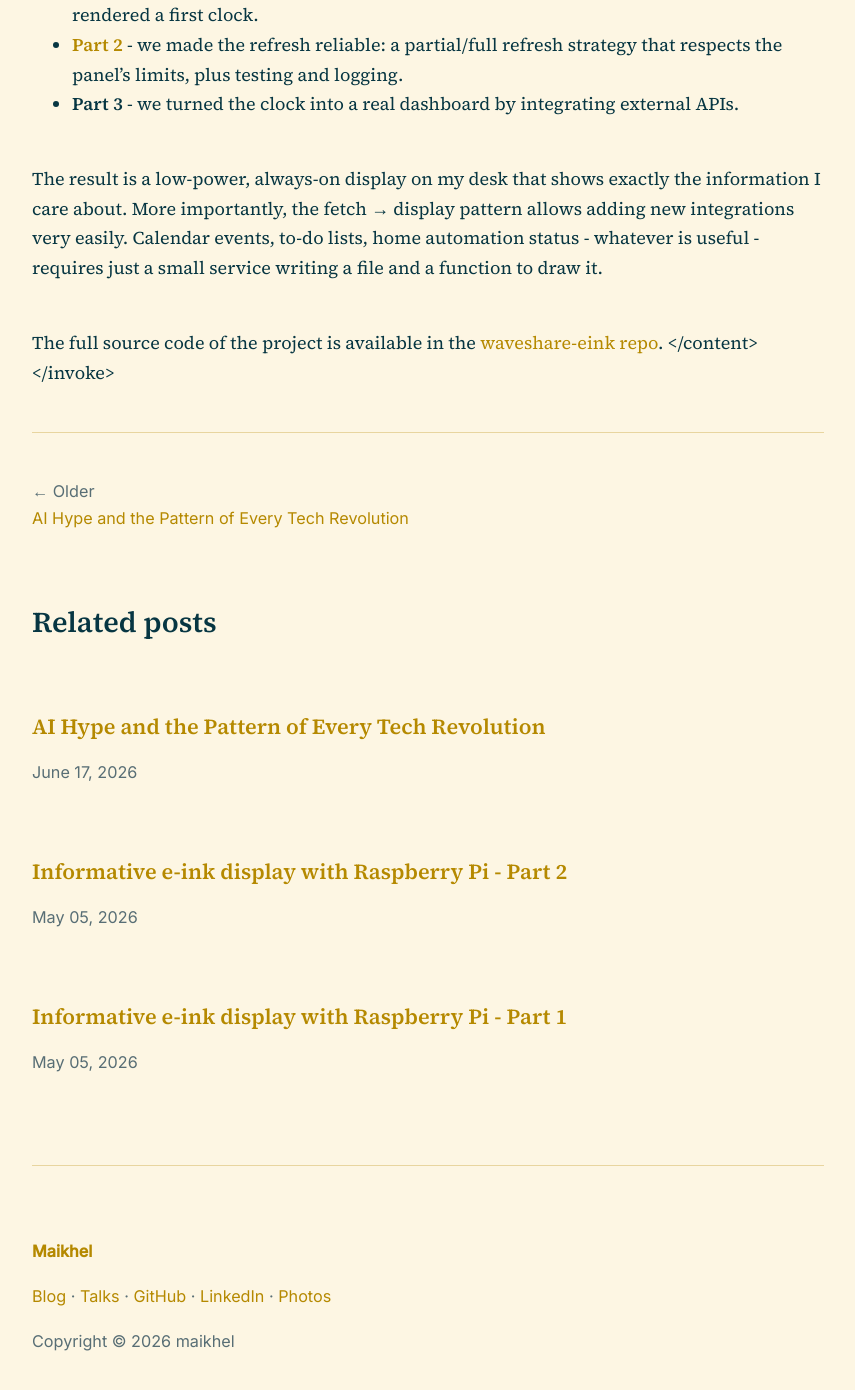
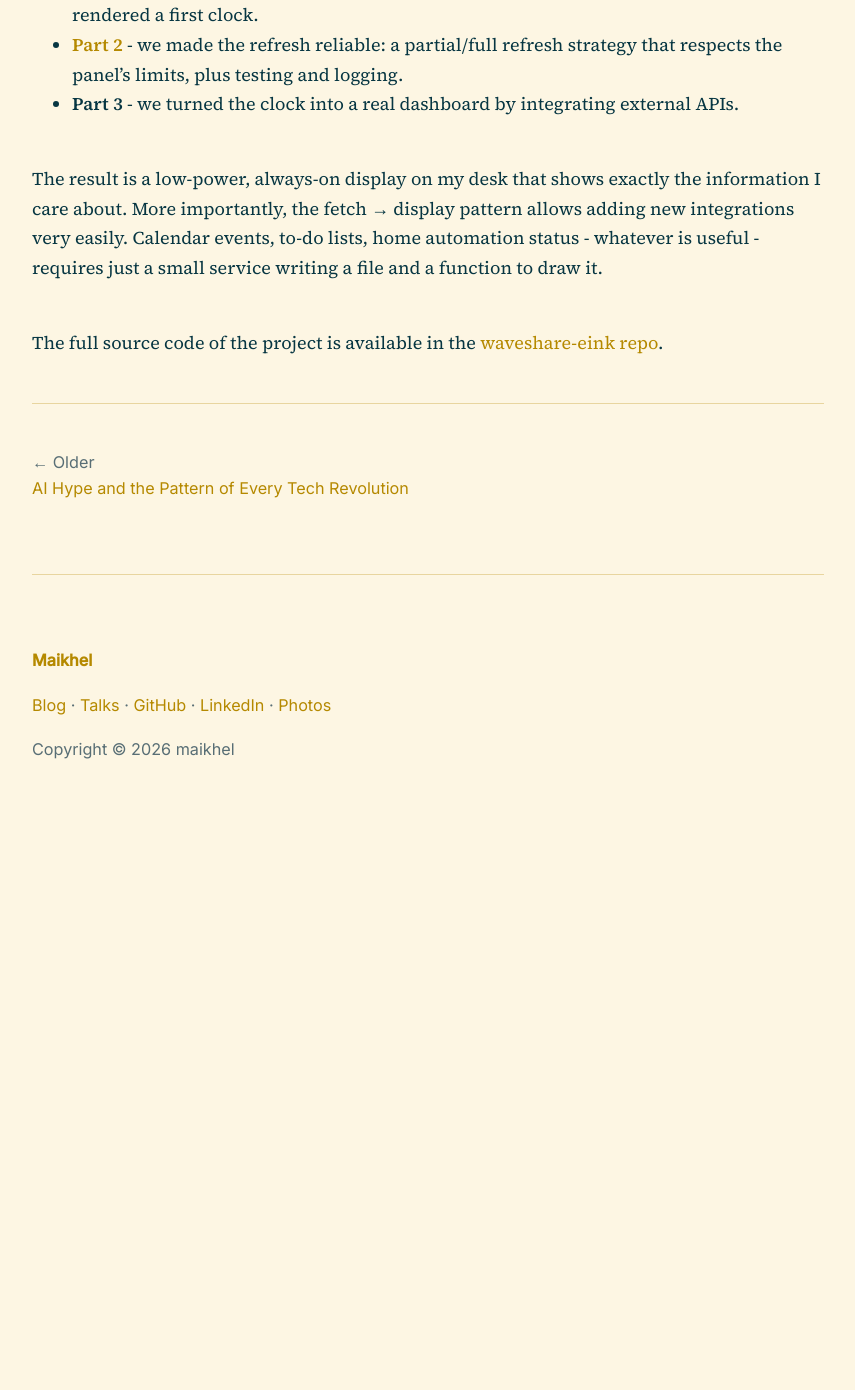
Before and after one commit to maikhel/maikhel.github.io, a Jekyll site: the page built from _posts/2026-06-26-informative-e-ink-display-with-raspberry-pi-part-3.md, in a window 1280 px wide and 1400 px high, scrolled down 13926 px. Shown: the top 1390 px of the window, without its empty margins (212-1067 px from the left). Built offline with Jekyll 4.4.1, drawn with Linux system fonts in a browser that asks for light colours; after the commit the page ends 14734 px from its top, so only the background shows below that.

Commit message:
Remove stray tool-call artifact and Related posts section
- Delete leftover </content></invoke> lines at the end of the e-ink
  part 3 post.
- Drop the Related posts section: with broad tags like 'engineering'
  the matches were mostly noise, series posts already cross-link
  manually, and tag links cover topic discovery. Keep the older/newer
  navigation.

```diff
--- a/_layouts/blogpost.html
+++ b/_layouts/blogpost.html
@@ -73,28 +73,4 @@ layout: default
     {% endif %}
   </nav>
 
-  {% assign related = "" | split: "" %}
-  {% for post in site.posts %}
-    {% if post.url == page.url %}{% continue %}{% endif %}
-    {% for tag in page.tags %}
-      {% if post.tags contains tag %}
-        {% assign related = related | push: post %}
-        {% break %}
-      {% endif %}
-    {% endfor %}
-  {% endfor %}
-  {% assign related = related | slice: 0, 3 %}
-
-  {% if related.size > 0 %}
-    <section class="stack">
-      <h2>Related posts</h2>
-      {% for post in related %}
-        <article>
-          <h3><a href="{{ post.url }}">{{ post.title }}</a></h3>
-          <p class="meta">{{ post.date | date: "%B %d, %Y" }}</p>
-        </article>
-      {% endfor %}
-    </section>
-  {% endif %}
-
 </main>
--- a/_posts/2026-06-26-informative-e-ink-display-with-raspberry-pi-part-3.md
+++ b/_posts/2026-06-26-informative-e-ink-display-with-raspberry-pi-part-3.md
@@ -404,5 +404,3 @@ This was the final part of the e-ink dashboard series. Looking back at the whole
 The result is a low-power, always-on display on my desk that shows exactly the information I care about. More importantly, the fetch → display pattern allows adding new integrations very easily. Calendar events, to-do lists, home automation status - whatever is useful - requires just a small service writing a file and a function to draw it.
 
 The full source code of the project is available in the [waveshare-eink repo](https://github.com/maikhel/waveshare-eink).
-</content>
-</invoke>
```
